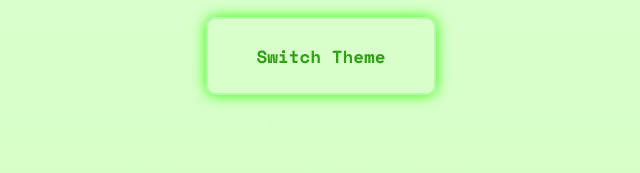
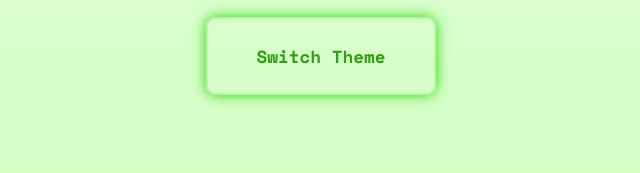
Before and after one commit to cawkei/IT103-FA1-portfolio, a plain HTML site: page index.html in a window 1280 px wide. Shown: the part 616-789 px from the top of the page, 319-959 px from the left. Drawn offline with nearby package versions, Linux system fonts and the light colour scheme.

Commit message:
Update style.css

```diff
--- a/style.css
+++ b/style.css
@@ -3,7 +3,7 @@
     --bg-gradient: linear-gradient(to bottom,rgba(227, 254, 225, 0.996), rgb(196, 255, 161));
     --text-color: rgb(48, 160, 20);
     --border-color: rgb(178, 248, 169);
-    --glow-color: rgb(47, 255, 0);
+    --glow-color: rgb(42, 209, 4);
 
     /* Animation Colors */
     --star-color: rgb(255, 255, 255);
```
